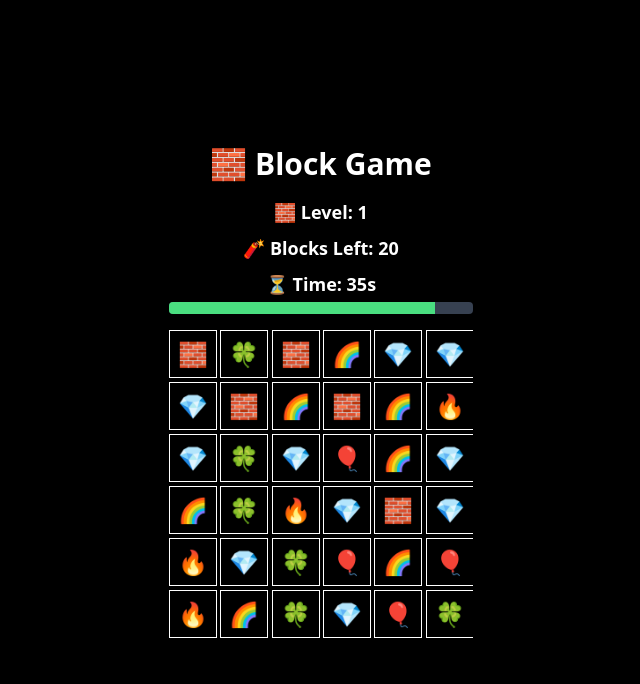
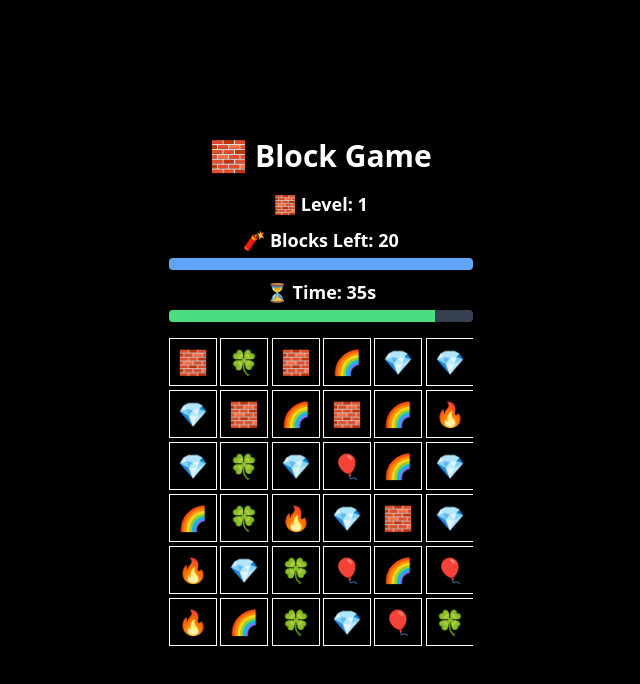
Before and after one commit to MateoXRP/block-game, a React (Vite) app: page / in a window 1280 px wide. Shown: the top 684 px of the page, without its empty margins (319-959 px from the left). Built offline with nearby package versions, Linux system fonts and the light colour scheme.

Commit message:
Added blocks remaining countdownbar to HUD

```diff
--- a/src/App.jsx
+++ b/src/App.jsx
@@ -98,6 +98,7 @@ export default function App() {
   };
 
   const timePercent = (timeLeft / STARTING_TIMER) * 100;
+  const blockPercent = (blocksRemaining / targetBlocks) * 100;
 
   return (
     <div className="min-h-screen flex flex-col items-center justify-center">
@@ -123,6 +124,7 @@ export default function App() {
               blocksRemaining={blocksRemaining}
               timeLeft={timeLeft}
               timePercent={timePercent}
+              blockPercent={blockPercent}
             />
             <Board
               board={board}
--- a/src/components/HUD.jsx
+++ b/src/components/HUD.jsx
@@ -1,15 +1,24 @@
-export default function HUD({ level, blocksRemaining, timeLeft, timePercent }) {
-  const barColor = timePercent < 25 ? 'bg-red-500' : 'bg-green-400';
+export default function HUD({ level, blocksRemaining, timeLeft, timePercent, blockPercent }) {
+  const timeBarColor = timePercent < 25 ? 'bg-red-500' : 'bg-green-400';
+  const blockBarColor = blockPercent < 25 ? 'bg-yellow-500' : 'bg-blue-400';
 
   return (
     <div className="w-full text-center mb-4 text-lg font-bold space-y-2">
       <div>🧱 Level: {level}</div>
-      <div>🧨 Blocks Left: {blocksRemaining}</div>
+      <div>
+        🧨 Blocks Left: {blocksRemaining}
+        <div className="w-full h-3 bg-gray-700 rounded mt-1 overflow-hidden">
+          <div
+            className={`h-3 ${blockBarColor} transition-all duration-500 ease-linear`}
+            style={{ width: `${Math.max(0, blockPercent)}%` }}
+          />
+        </div>
+      </div>
       <div>
         ⏳ Time: {timeLeft}s
         <div className="w-full h-3 bg-gray-700 rounded mt-1 overflow-hidden">
           <div
-            className={`h-3 ${barColor} transition-all duration-500 ease-linear`}
+            className={`h-3 ${timeBarColor} transition-all duration-500 ease-linear`}
             style={{ width: `${Math.max(0, timePercent)}%` }}
           />
         </div>
```
